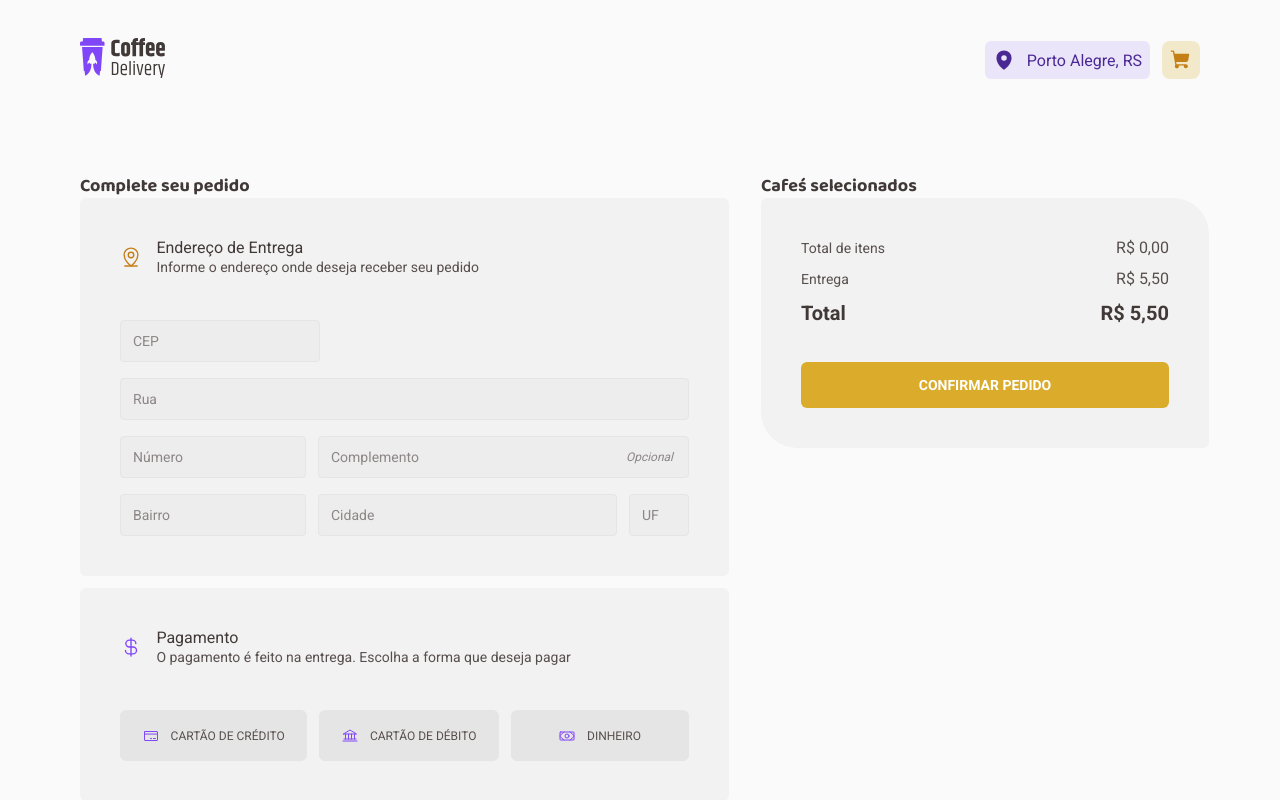
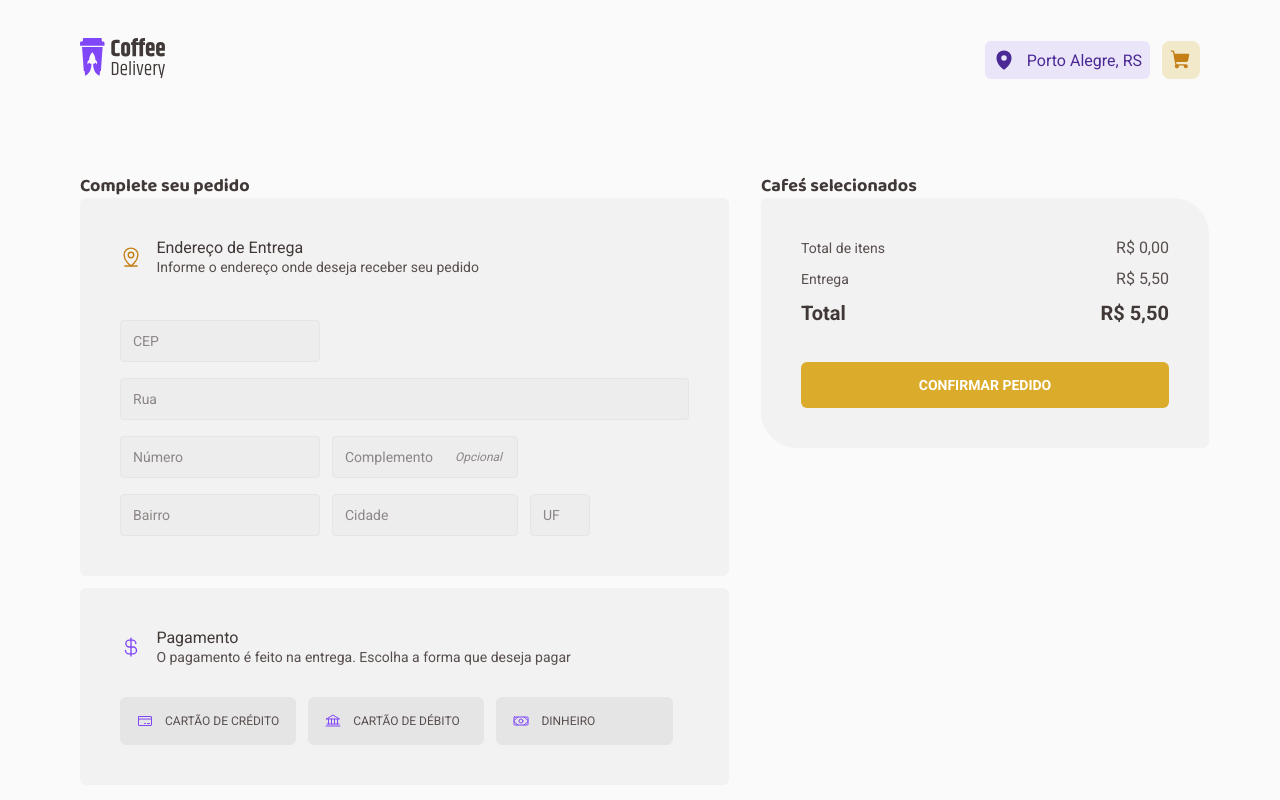
Before and after one commit to joaoeduardodias/challenger-02-coffe-delivery, a React (Vite) app: page /checkout in a window 1280 px wide. Built offline with nearby package versions, Linux system fonts and the light colour scheme; data requests are answered from the project's data file.

Commit message:
feat: finished aplication

```diff
--- a/src/components/QuantityCoffee/index.tsx
+++ b/src/components/QuantityCoffee/index.tsx
@@ -14,11 +14,11 @@ export function QuantityCoffee({
 }: QuantityCoffeeProps) {
   return (
     <QuantityCoffeeContainer>
-      <button disabled={quantity <= 1} onClick={onDecrease}>
+      <button type="button" disabled={quantity <= 1} onClick={onDecrease}>
         <Minus size={14} weight="fill" />
       </button>
       <span>{quantity}</span>
-      <button onClick={onIncrease}>
+      <button type="button" onClick={onIncrease}>
         <Plus size={14} weight="fill" />
       </button>
     </QuantityCoffeeContainer>
--- a/src/contexts/CoffeesContext.tsx
+++ b/src/contexts/CoffeesContext.tsx
@@ -21,6 +21,7 @@ interface CoffeesContextType {
   removeCoffeeInCart: (id: number) => void
   changeQuantityCoffee: (id: number, type: 'increase' | 'decrease') => void
   sumPriceTotal: () => number
+  cleanCart: () => void
 }
 
 interface CoffeesContextProviderProps {
@@ -134,6 +135,10 @@ export function CoffeesContextProvider({
     return priceTotal
   }
 
+  function cleanCart() {
+    setCoffeesInCart([])
+  }
+
   return (
     <CoffeesContext.Provider
       value={{
@@ -144,6 +149,7 @@ export function CoffeesContextProvider({
         removeCoffeeInCart,
         changeQuantityCoffee,
         sumPriceTotal,
+        cleanCart,
       }}
     >
       {children}
--- a/src/pages/Checkout/components/FormAddress/index.tsx
+++ b/src/pages/Checkout/components/FormAddress/index.tsx
@@ -1,48 +1,98 @@
+import { useFormContext } from 'react-hook-form'
 import {
   BaseInput,
   FormAddressContainer,
   InputOptional,
+  InputWrapper,
   NormalInput,
   SmallInput,
   TagOptional,
 } from './styles'
 
+interface ErrorsType {
+  errors: {
+    [key: string]: {
+      message: string
+    }
+  }
+}
+
 export function FormAddress() {
+  const { register, formState } = useFormContext()
+
+  const { errors } = formState as unknown as ErrorsType
+
   return (
     <FormAddressContainer>
+      <InputWrapper>
         <NormalInput
           type="text"
-        name="zip_code"
           id="zip_code"
           placeholder="CEP"
+          {...register('zip_code')}
         />
-      <BaseInput type="text" name="street" id="street" placeholder="Rua" />
+        {errors?.zip_code && <p>{errors?.zip_code.message}</p>}
+      </InputWrapper>
+      <InputWrapper>
+        <BaseInput
+          type="text"
+          id="street"
+          placeholder="Rua"
+          {...register('street')}
+        />
+        {errors?.street && <p>{errors?.street.message}</p>}
+      </InputWrapper>
       <div>
+        <InputWrapper>
           <NormalInput
             type="number"
-          name="number"
             id="number"
             placeholder="Número"
+            {...register('number')}
           />
+          {errors?.number && <p>{errors?.number.message}</p>}
+        </InputWrapper>
+
+        <InputWrapper>
           <InputOptional>
             <BaseInput
               type="text"
-            name="complement"
               id="complement"
               placeholder="Complemento"
+              {...register('complement')}
             />
             <TagOptional>Opcional</TagOptional>
           </InputOptional>
+        </InputWrapper>
       </div>
       <div>
+        <InputWrapper>
           <NormalInput
             type="text"
-          name="district"
             id="district"
             placeholder="Bairro"
+            {...register('district')}
           />
-        <BaseInput type="text" name="city" id="city" placeholder="Cidade" />
-        <SmallInput type="text" name="state" id="state" placeholder="UF" />
+          {errors?.district && <p>{errors?.district.message}</p>}
+        </InputWrapper>
+        <InputWrapper>
+          <BaseInput
+            type="text"
+            id="city"
+            placeholder="Cidade"
+            {...register('city')}
+          />
+          {errors?.city && <p>{errors?.city.message}</p>}
+        </InputWrapper>
+        <InputWrapper>
+          <SmallInput
+            type="text"
+            id="state"
+            placeholder="UF"
+            {...register('state')}
+          />
+          {errors?.state && <p>{errors?.state.message}</p>}
+        </InputWrapper>
       </div>
     </FormAddressContainer>
   )
--- a/src/pages/Checkout/components/FormAddress/styles.ts
+++ b/src/pages/Checkout/components/FormAddress/styles.ts
@@ -1,6 +1,6 @@
 import styled from 'styled-components'
 
-export const FormAddressContainer = styled.form`
+export const FormAddressContainer = styled.div`
   width: 100%;
   display: flex;
   flex-direction: column;
@@ -8,7 +8,7 @@ export const FormAddressContainer = styled.form`
   gap: 1rem;
   margin-top: 2rem;
 
-  div {
+  > div {
     width: 100%;
     display: flex;
     gap: 0.75rem;
@@ -49,3 +49,13 @@ export const TagOptional = styled.span`
   right: 1rem;
   top: 13.2px;
 `
+
+export const InputWrapper = styled.div`
+  display: flex;
+  flex-direction: column;
+  gap: 0.3;
+  position: relative;
+  > p {
+    color: ${({ theme }) => theme['base-error']};
+  }
+`
--- /dev/null
+++ b/src/pages/Checkout/components/PaymentMethod/index.tsx
@@ -0,0 +1,23 @@
+import { forwardRef, InputHTMLAttributes, ReactNode } from 'react'
+import { ContentContainer, PaymentMethodContainer } from './styles'
+
+type PaymentMethodProps = InputHTMLAttributes<HTMLInputElement> & {
+  icon: ReactNode
+  label: string
+}
+
+export const PaymentMethod = forwardRef<HTMLInputElement, PaymentMethodProps>(
+  ({ id, icon, label, ...props }, ref) => {
+    return (
+      <PaymentMethodContainer>
+        <input id={id} type="radio" {...props} name="paymentMethod" ref={ref} />
+        <label htmlFor={id}>
+          <ContentContainer>
+            {icon}
+            {label}
+          </ContentContainer>
+        </label>
+      </PaymentMethodContainer>
+    )
+  },
+)
--- /dev/null
+++ b/src/pages/Checkout/components/PaymentMethod/styles.ts
@@ -0,0 +1,40 @@
+import styled, { css } from 'styled-components'
+
+export const PaymentMethodContainer = styled.div`
+  input {
+    visibility: hidden;
+    appearance: none;
+  }
+  input:checked + label div {
+    ${({ theme }) => css`
+      background: ${theme['purple-light']};
+      border-color: ${theme['purple']};
+      &:hover {
+        background: ${theme['purple-light']};
+      }
+    `}
+  }
+`
+
+export const ContentContainer = styled.div`
+  padding: 0 1rem;
+  background: ${({ theme }) => theme['base-button']};
+  color: ${({ theme }) => theme['base-text']};
+  display: flex;
+  align-items: center;
+  justify-content: flex-start;
+  gap: 0.75rem;
+  font-size: 0.75rem;
+  text-transform: uppercase;
+  border-radius: 6px;
+  height: 3rem;
+  border: 1px solid ${({ theme }) => theme['base-button']};
+  transition: 0.4s;
+  svg {
+    color: ${({ theme }) => theme['purple']};
+  }
+  &:hover {
+    background: ${({ theme }) => theme['base-hover']};
+  }
+  user-select: none;
+`
--- /dev/null
+++ b/src/pages/Checkout/components/PaymentMethodOptions/index.tsx
@@ -0,0 +1,46 @@
+import { Bank, CreditCard, Money } from 'phosphor-react'
+import { PaymentMethodOptionsContainer } from './styles'
+
+import { useFormContext } from 'react-hook-form'
+import { PaymentMethod } from '../PaymentMethod'
+
+export const paymentMethods = {
+  credit: {
+    label: 'Cartão de crédito',
+    icon: <CreditCard size={16} />,
+  },
+  debit: {
+    label: 'Cartão de débito',
+    icon: <Bank size={16} />,
+  },
+  money: {
+    label: 'Dinheiro',
+    icon: <Money size={16} />,
+  },
+}
+
+export function PaymentMethodOptions() {
+  const {
+    register,
+    formState: { errors },
+  } = useFormContext()
+
+  const paymentMethodError = errors?.paymentMethod?.message as unknown as string
+
+  return (
+    <PaymentMethodOptionsContainer>
+      {Object.entries(paymentMethods).map(([key, { label, icon }]) => (
+        <PaymentMethod
+          key={label}
+          id={key}
+          icon={icon}
+          label={label}
+          value={key}
+          {...register('paymentMethod')}
+        />
+      ))}
+
+      {paymentMethodError && <p>{paymentMethodError}</p>}
+    </PaymentMethodOptionsContainer>
+  )
+}
--- /dev/null
+++ b/src/pages/Checkout/components/PaymentMethodOptions/styles.ts
@@ -0,0 +1,11 @@
+import styled from 'styled-components'
+
+export const PaymentMethodOptionsContainer = styled.div`
+  display: grid;
+  grid-template-columns: repeat(3, 1fr);
+  gap: 0.75rem;
+  > p {
+    grid-column: span 3;
+    color: ${({ theme }) => theme['base-error']};
+  }
+`
--- a/src/pages/Checkout/index.tsx
+++ b/src/pages/Checkout/index.tsx
@@ -1,11 +1,5 @@
-import {
-  Bank,
-  CreditCard,
-  CurrencyDollar,
-  MapPinLine,
-  Money,
-} from 'phosphor-react'
-import { useContext, useState } from 'react'
+import { CurrencyDollar, MapPinLine } from 'phosphor-react'
+import { useContext } from 'react'
 import { useTheme } from 'styled-components'
 import { CoffeesContext } from '../../contexts/CoffeesContext'
 import { formatterPrice } from '../../utils/formattedPrice'
@@ -14,31 +8,68 @@ import { FormAddress } from './components/FormAddress'
 import { SectionTitle } from './components/SectionTitle'
 import {
   Address,
-  ButtonMethodPayment,
   CardValues,
   CartContainer,
   CheckoutContainer,
   ListCoffeesInCart,
-  MethodPayment,
   Payment,
   SectionBase,
 } from './styles'
 
+import { zodResolver } from '@hookform/resolvers/zod'
+import { FormProvider, useForm } from 'react-hook-form'
+import { useNavigate } from 'react-router-dom'
+import * as zod from 'zod'
+import { PaymentMethodOptions } from './components/PaymentMethodOptions'
+
+enum PaymentMethods {
+  credit = 'credit',
+  debit = 'debit',
+  money = 'money',
+}
+
+const confirmOrderFormValidationSchema = zod.object({
+  zip_code: zod.string().min(5, 'Informe o CEP'),
+  street: zod.string().min(4, 'Informe a Rua'),
+  number: zod.string().min(2, 'Informe o Número'),
+  complement: zod.string(),
+  district: zod.string().min(3, 'Informe o Bairro'),
+  city: zod.string().min(4, 'Informe a Cidade'),
+  state: zod.string().min(2, 'Informe a UF'),
+  paymentMethod: zod.nativeEnum(PaymentMethods, {
+    errorMap: () => {
+      return { message: 'Informe o método de pagamento' }
+    },
+  }),
+})
+
+export type OrderData = zod.infer<typeof confirmOrderFormValidationSchema>
+
+type ConfirmOrderFormData = OrderData
+
 export function Checkout() {
-  const { coffeesInCart, sumPriceTotal } = useContext(CoffeesContext)
-
+  const { coffeesInCart, sumPriceTotal, cleanCart } = useContext(CoffeesContext)
   const theme = useTheme()
   const priceTotalCoffee = sumPriceTotal()
   const deliveryPrice = 5.5
   const totalPrice = priceTotalCoffee + deliveryPrice
-  const [methodPaymentSelected, setMethodPaymentSelected] = useState<string>('')
 
-  function handleSelectMethodPayment(method: 'CREDIT' | 'DEBIT' | 'MONEY') {
-    setMethodPaymentSelected(method)
+  const confirmOrderForm = useForm<ConfirmOrderFormData>({
+    resolver: zodResolver(confirmOrderFormValidationSchema),
+  })
+  const { handleSubmit } = confirmOrderForm
+
+  const navigate = useNavigate()
+  function handleConfirmOrder(data: ConfirmOrderFormData) {
+    navigate('/confirmation', {
+      state: data,
+    })
+    cleanCart()
   }
 
   return (
-    <CheckoutContainer>
+    <FormProvider {...confirmOrderForm}>
+      <CheckoutContainer onSubmit={handleSubmit(handleConfirmOrder)}>
         <SectionBase>
           <strong>Complete seu pedido</strong>
           <Address>
@@ -56,29 +87,7 @@ export function Checkout() {
               subtitle="O pagamento é feito na entrega. Escolha a forma que deseja pagar"
             />
 
-          <MethodPayment>
-            <ButtonMethodPayment
-              onClick={(e) => handleSelectMethodPayment('CREDIT')}
-              isSelected={methodPaymentSelected === 'CREDIT'}
-            >
-              <CreditCard size={16} />
-              Cartão de crédito
-            </ButtonMethodPayment>
-            <ButtonMethodPayment
-              onClick={(e) => handleSelectMethodPayment('DEBIT')}
-              isSelected={methodPaymentSelected === 'DEBIT'}
-            >
-              <Bank size={16} />
-              cartão de débito
-            </ButtonMethodPayment>
-            <ButtonMethodPayment
-              onClick={(e) => handleSelectMethodPayment('MONEY')}
-              isSelected={methodPaymentSelected === 'MONEY'}
-            >
-              <Money size={16} />
-              dinheiro
-            </ButtonMethodPayment>
-          </MethodPayment>
+            <PaymentMethodOptions />
           </Payment>
         </SectionBase>
         <SectionBase>
@@ -104,12 +113,13 @@ export function Checkout() {
                 <strong>R${` ${formatterPrice(totalPrice)}`}</strong>
               </div>
 
-            <button disabled={coffeesInCart.length <= 0}>
+              <button type="submit" disabled={coffeesInCart.length <= 0}>
                 Confirmar pedido
               </button>
             </CardValues>
           </CartContainer>
         </SectionBase>
       </CheckoutContainer>
+    </FormProvider>
   )
 }
--- a/src/pages/Checkout/styles.ts
+++ b/src/pages/Checkout/styles.ts
@@ -4,7 +4,7 @@ interface ButtonMethodPaymentProps {
   isSelected?: boolean
 }
 
-export const CheckoutContainer = styled.div`
+export const CheckoutContainer = styled.form`
   width: 100%;
   max-width: 1120px;
   margin: 2.5rem auto 0;
--- a/src/pages/Confirmation/index.tsx
+++ b/src/pages/Confirmation/index.tsx
@@ -1,5 +1,9 @@
 import { Clock, CurrencyDollar, MapPin } from 'phosphor-react'
+import { useEffect } from 'react'
+import { useLocation, useNavigate } from 'react-router-dom'
 import confirmedOrderIllustration from '../../assets/confirmedOrder.svg'
+import { OrderData } from '../Checkout'
+import { paymentMethods } from '../Checkout/components/PaymentMethodOptions'
 import {
   ConfirmationContainer,
   IconClock,
@@ -9,7 +13,21 @@ import {
   OrderDetailsContainer,
 } from './styles'
 
+interface LocationType {
+  state: OrderData
+}
+
 export function Confirmation() {
+  const { state } = useLocation() as unknown as LocationType
+  const navigate = useNavigate()
+  useEffect(() => {
+    if (!state) {
+      navigate('/')
+    }
+  }, [])
+
+  if (!state) return <></>
+
   return (
     <ConfirmationContainer>
       <div>
@@ -25,9 +43,14 @@ export function Confirmation() {
             </IconMap>
             <div>
               <address>
-                Entrega em <strong>Rua João Daniel Martinelli, 102</strong>
+                Entrega em{' '}
+                <strong>
+                  {state.street}, {state.number}
+                </strong>
               </address>
-              <address>Farrapos - Porto Alegre, RS</address>
+              <address>
+                {state.district} - {state.city}, {state.state}
+              </address>
             </div>
           </InfoWithIcon>
           <InfoWithIcon>
@@ -48,7 +71,7 @@ export function Confirmation() {
             <div>
               <p>Pagamento na entrega</p>
               <p>
-                <strong>Cartão de Crédito</strong>
+                <strong>{paymentMethods[state.paymentMethod].label}</strong>
               </p>
             </div>
           </InfoWithIcon>
--- a/src/styles/theme/default.ts
+++ b/src/styles/theme/default.ts
@@ -1,5 +1,6 @@
 export const defaultTheme = {
   white: '#FFF',
+  'base-error': '#f84747',
 
   'base-title': '#272221',
   'base-subtitle': '#403937',
```
Lines whose indentation alone changed are shown as unchanged.
